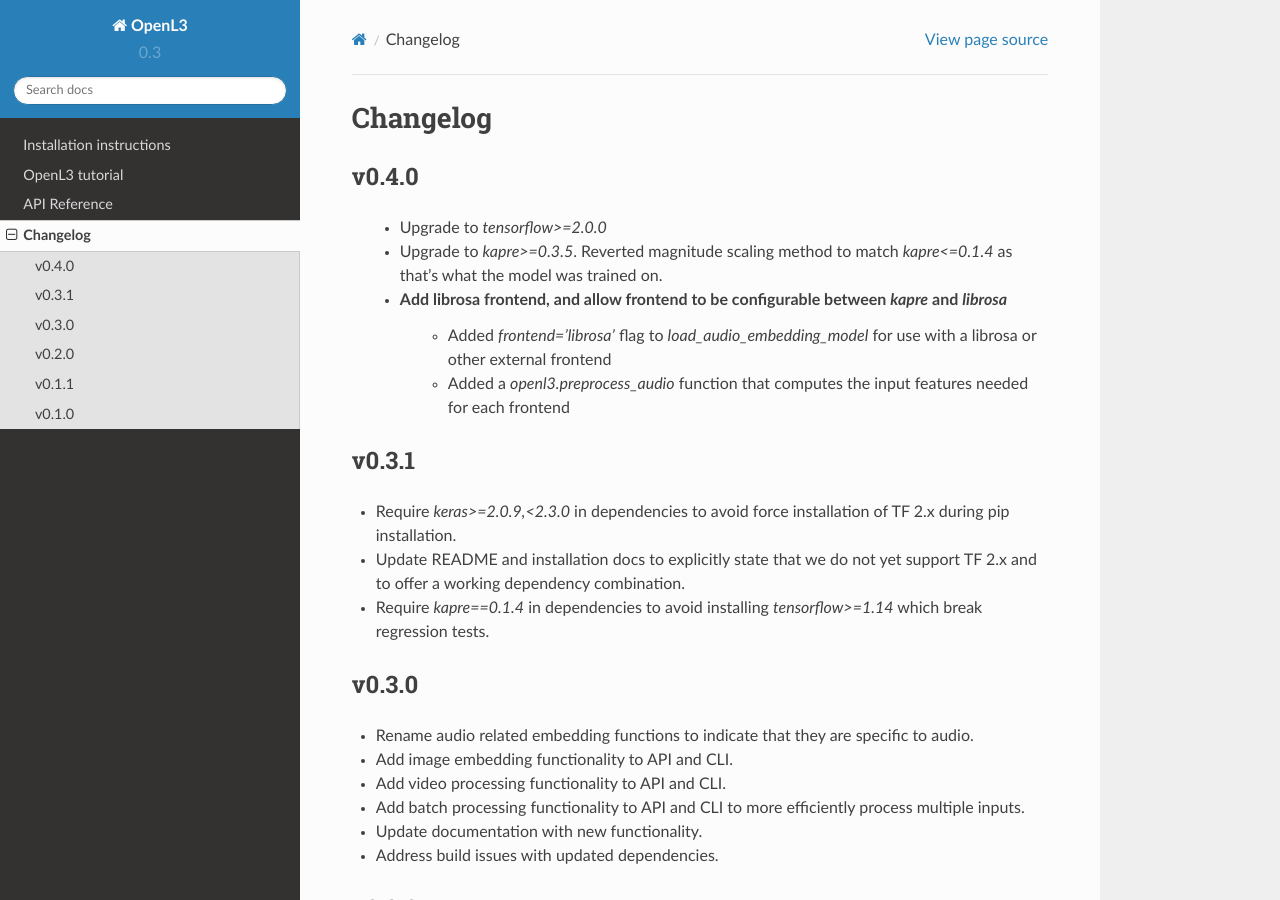
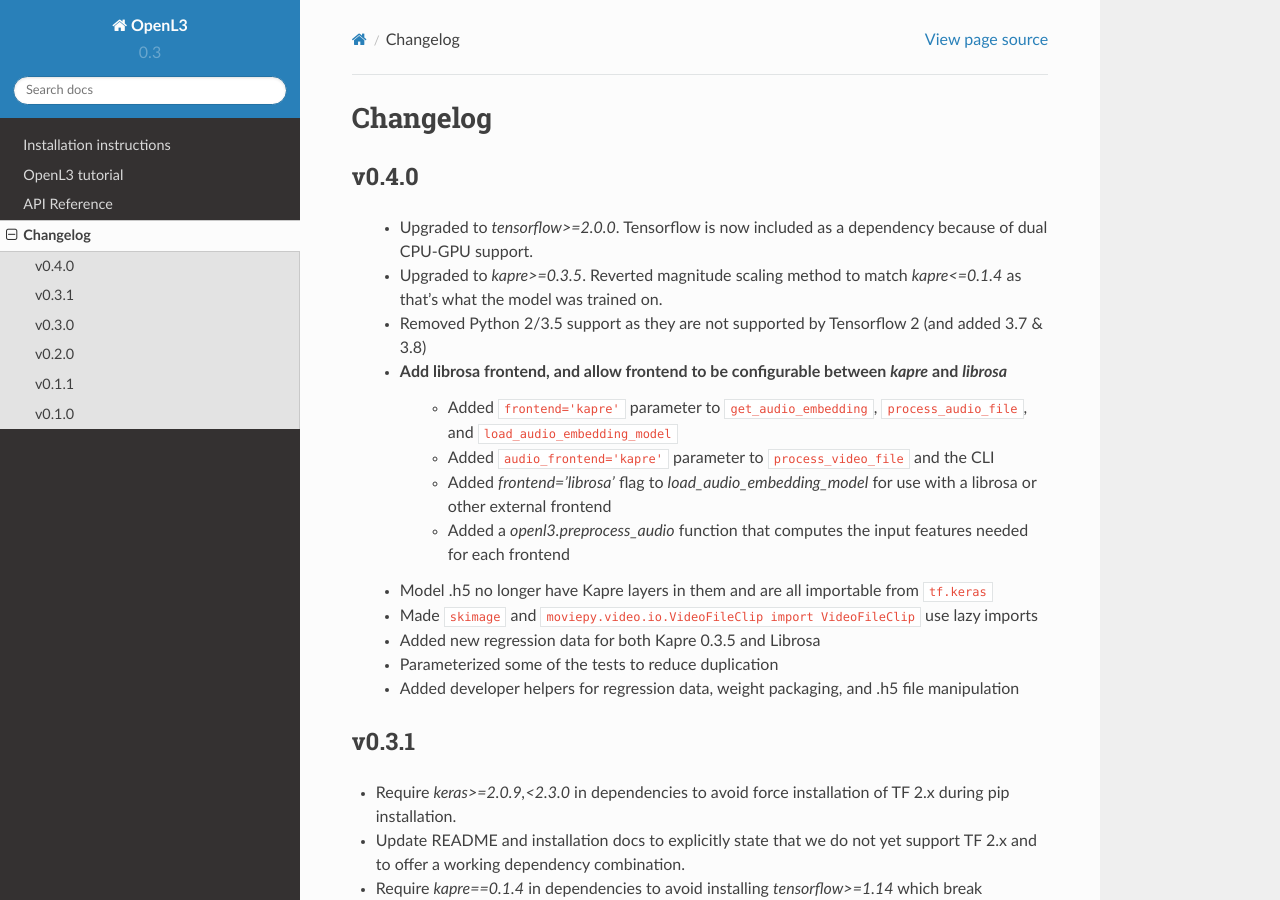
Before and after one commit to marl/openl3, a Sphinx documentation site: the page built from docs/changes.rst, in a window 1280 px wide and 900 px high. Built offline with Sphinx 7.4.7 and the Read the Docs theme 2.0.0, drawn with Linux system fonts in a browser that asks for light colours.

Commit message:
fleshed out changelog

```diff
--- a/docs/changes.rst
+++ b/docs/changes.rst
@@ -5,11 +5,19 @@
 
 v0.4.0
 ~~~~~~
- - Upgrade to `tensorflow>=2.0.0`
- - Upgrade to `kapre>=0.3.5`. Reverted magnitude scaling method to match `kapre<=0.1.4` as that's what the model was trained on.
+ - Upgraded to `tensorflow>=2.0.0`. Tensorflow is now included as a dependency because of dual CPU-GPU support.
+ - Upgraded to `kapre>=0.3.5`. Reverted magnitude scaling method to match `kapre<=0.1.4` as that's what the model was trained on.
+ - Removed Python 2/3.5 support as they are not supported by Tensorflow 2 (and added 3.7 & 3.8)
  - Add librosa frontend, and allow frontend to be configurable between `kapre` and `librosa`
+    - Added ``frontend='kapre'`` parameter to ``get_audio_embedding``, ``process_audio_file``, and ``load_audio_embedding_model``
+    - Added ``audio_frontend='kapre'`` parameter to ``process_video_file`` and the CLI
     - Added `frontend='librosa'` flag to `load_audio_embedding_model` for use with a librosa or other external frontend
     - Added a `openl3.preprocess_audio` function that computes the input features needed for each frontend
+ - Model .h5 no longer have Kapre layers in them and are all importable from ``tf.keras``
+ - Made ``skimage`` and ``moviepy.video.io.VideoFileClip import VideoFileClip`` use lazy imports
+ - Added new regression data for both Kapre 0.3.5 and Librosa
+ - Parameterized some of the tests to reduce duplication
+ - Added developer helpers for regression data, weight packaging, and .h5 file manipulation
 
 
 v0.3.1
```
